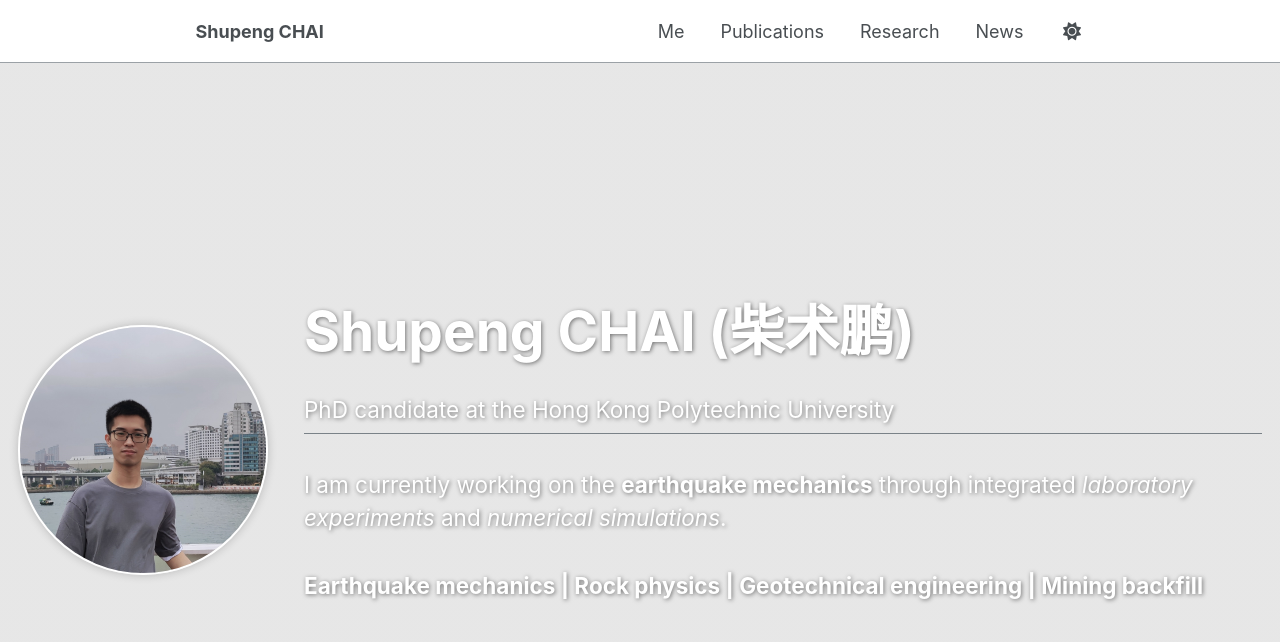
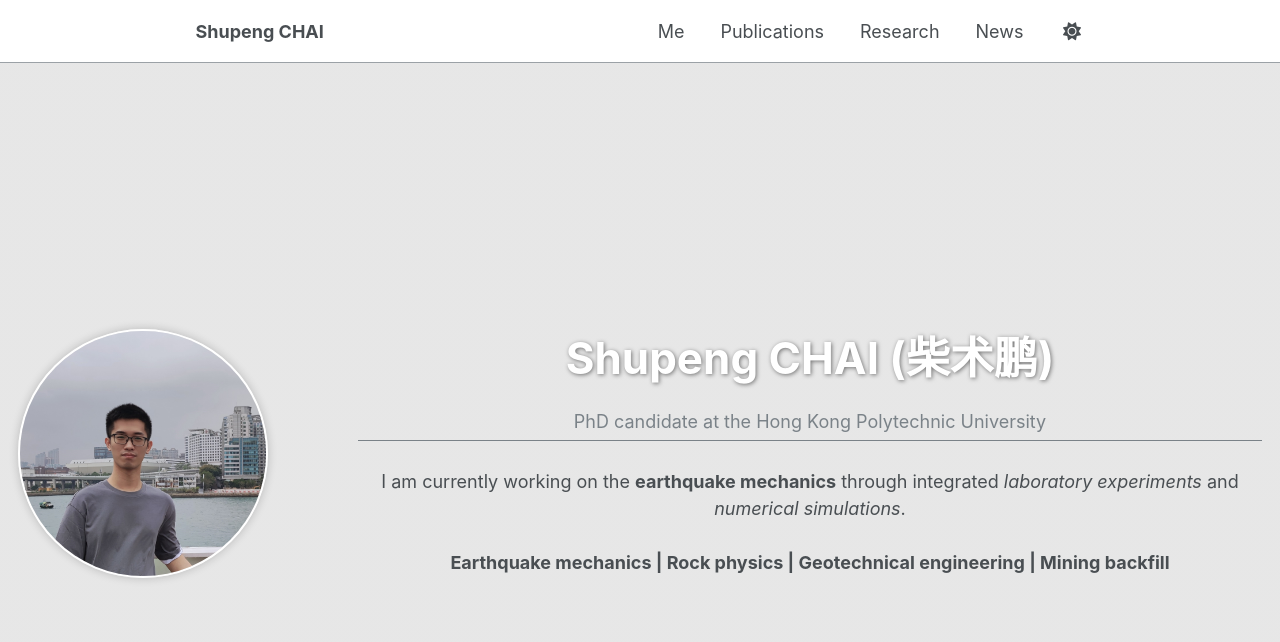
Before and after one commit to spchai/spchai.github.io, a Jekyll site: the page built from _pages/about.md, in a window 1280 px wide and 900 px high. Shown: the top 642 px of the window. Built offline with Jekyll 4.4.1, drawn with Linux system fonts in a browser that asks for light colours.

Commit message:
Revert "Home"
This reverts commit 7ab61a02a2d159a5ba61af26164b7f743fb3f7ef.

```diff
--- a/_includes/page__hero.html
+++ b/_includes/page__hero.html
@@ -39,11 +39,7 @@
       {% endcomment %}
       </h1>
       {% if page.excerpt %}
-        {% if page.header.fullscreen %}
-          <div class="page__lead page__lead--fullscreen">{{ page.excerpt | markdownify | remove: "<p>" | remove: "</p>" }}</div>
-        {% else %}
-          <p class="page__lead">{{ page.excerpt | markdownify | remove: "<p>" | remove: "</p>" }}</p>
-        {% endif %}
+        <p class="page__lead">{{ page.excerpt | markdownify | remove: "<p>" | remove: "</p>" }}</p>
       {% endif %}
       {% if site.read_time and page.read_time %}
         <p class="page__meta"><i class="fa fa-clock" aria-hidden="true"></i> {% include read-time.html %}</p>
--- a/_sass/layout/_page.scss
+++ b/_sass/layout/_page.scss
@@ -16,10 +16,9 @@
   }
 
   &.main--fullscreen-hero {
-    margin-top: calc(100vh + 2rem);
+    margin-top: 100vh;
     position: relative;
     z-index: 10;
-    background-color: #fff;
   }
 }
 
@@ -305,61 +304,8 @@
   flex-direction: column;
   align-items: center;
   justify-content: center;
-  width: 100%;
-  padding: 2rem;
+  min-height: 60vh;
   text-align: center;
-}
-
-.page__lead--fullscreen {
-  display: flex;
-  flex-direction: column;
-  align-items: center;
-  justify-content: center;
-  margin: 0;
-  width: 100%;
-  max-width: 90vw;
-  color: #fff;
-
-  .profile-columns {
-    width: 100%;
-    gap: 2rem;
-    align-items: center;
-
-    @media (max-width: 768px) {
-      gap: 1rem;
-      flex-direction: column;
-    }
-  }
-
-  .profile-image {
-    flex: 0 0 auto;
-
-    img {
-      max-width: 250px;
-      border-radius: 50%;
-    }
-  }
-
-  .profile-content {
-    flex: 1;
-    text-align: left;
-  }
-
-  .page__title {
-    color: #fff;
-    text-shadow: 1px 1px 4px rgba(#000, 0.5);
-    margin-top: 0;
-  }
-
-  .page__subtitle {
-    color: #fff;
-    text-shadow: 1px 1px 4px rgba(#000, 0.5);
-  }
-
-  .archive__item-body {
-    color: #fff;
-    text-shadow: 1px 1px 4px rgba(#000, 0.5);
-  }
 }
 
 
```
